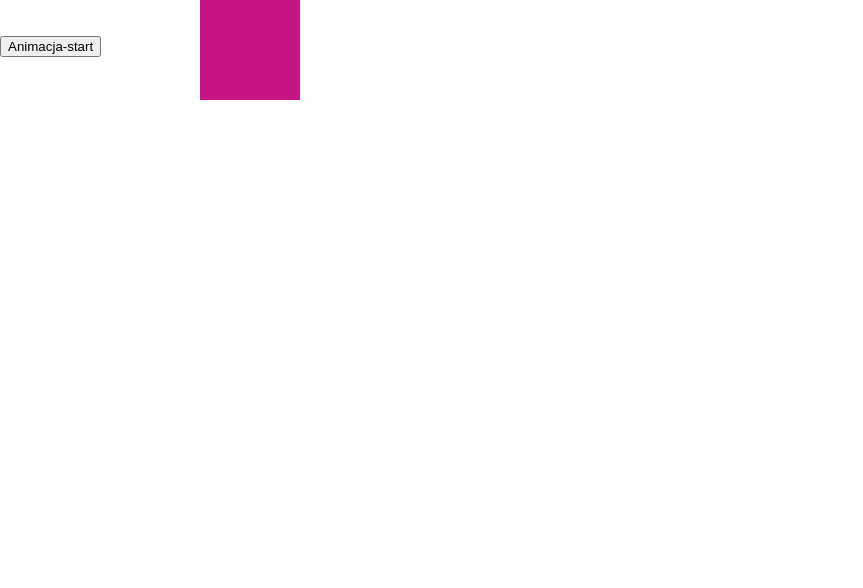
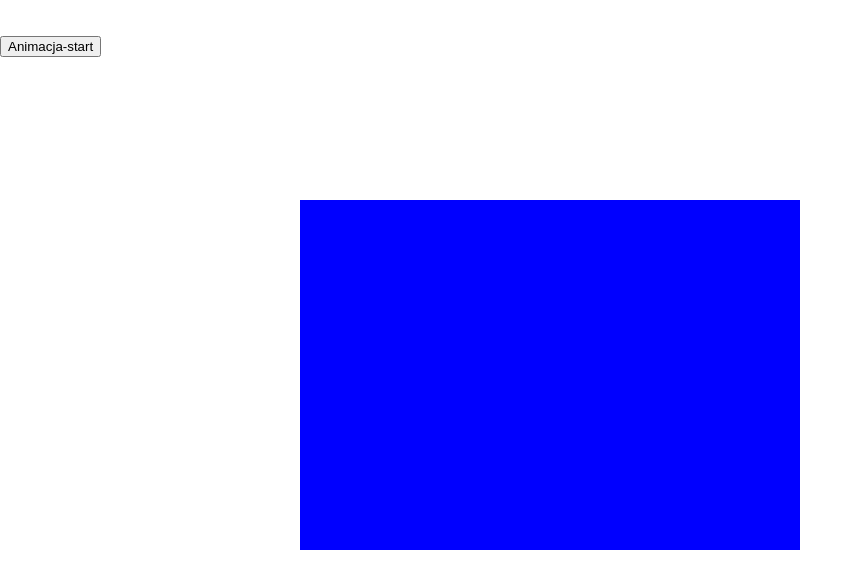
Before and after one commit to grabczakkamil/model-dom, a plain HTML site: page powtorka2/index.html in a window 1280 px wide. Both pictures are taken after a click on the button "Animacja-start". Shown: the whole page, without its empty margins (0-863 px from the left). Drawn offline with nearby package versions, Linux system fonts and the light colour scheme.

Commit message:
powtórka2 -animacja działa

```diff
--- a/powtorka2/css/style.css
+++ b/powtorka2/css/style.css
@@ -11,3 +11,7 @@ body {
     height: 100px;
     background-color: mediumvioletred;
 }
+
+#anim.new_background {
+    background-color: blue;
+}
--- a/powtorka2/js/index.js
+++ b/powtorka2/js/index.js
@@ -0,0 +1,43 @@
+'use strict';
+$(function(){
+//$("#btn-animuj").click(function(){
+//    console.log("działa");
+//});
+//
+//$("#btn-animuj").mouseenter(function(){
+//    console.log("działa");
+//});
+//
+//$("#btn-animuj").mouseleave(function(){
+//    console.log("działa");
+//});
+//
+//$("#btn-animuj").on({
+//    'click' : function() {
+//
+//    },
+//    'mouseenter' : function () {
+//
+//    },
+//    'mouseleave' : function () {
+//
+//    },
+//})
+/*różnice w zapisie */
+
+$("#btn-animuj").on("click", function(){
+  $('#anim').animate({"top": "200px",
+                     "left": "300px",
+                     "width": "500px",
+                     "height": "350px"},1500, function(){
+     $("#anim").addClass("new_background");
+
+      $('#anim').delay(3000).animate({
+          "top": "0px",
+          "left": "200px",
+          "width": "100px",
+          "height": "100px"
+      },3000);
+  });
+});
+});
```
